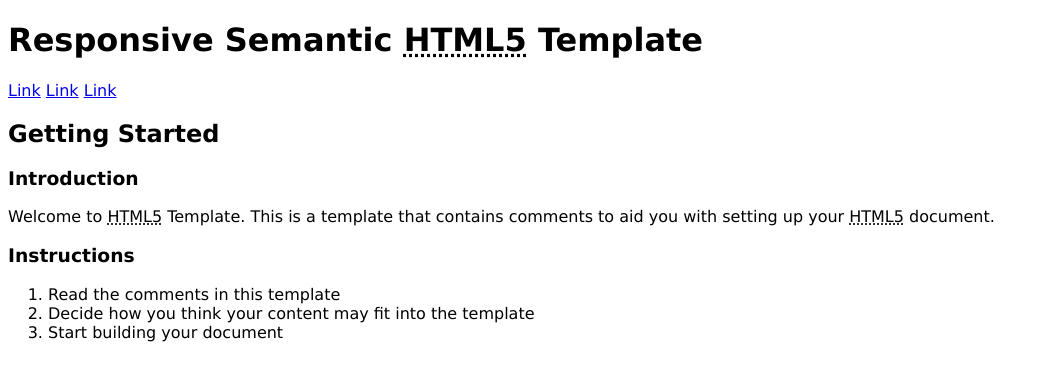
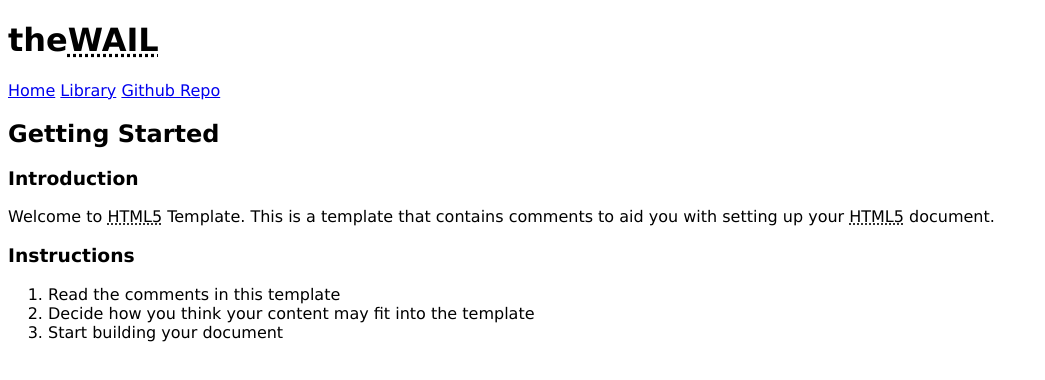
Before and after one commit to kyooreas/thewail-org, a plain HTML site: page index.html in a window 1280 px wide. Shown: the whole page, without its empty margins (0-1045 px from the left). Drawn offline with Linux system fonts and the light colour scheme.

Commit message:
Update header

```diff
--- a/index.html
+++ b/index.html
@@ -13,15 +13,15 @@
     <!-- ARIA: the landmark role "banner" is set as it is the prime heading or internal title of the page -->
     <header role="banner" class="sidenav">
 
-        <h1>Responsive Semantic <abbr title="HyperText Markup Language 5">HTML5</abbr> Template</h1>
+        <h1>the<abbr title="Web Accessibility Initiatives Library">WAIL</abbr></h1>
 
         <!-- ARIA: the landmark role "navigation" is added here as the element contains site navigation
         NOTE: The <nav> element does not have to be contained within a <header> element, even though the two examples on this page are. -->
         <nav role="navigation">
             <!-- This can contain your site navigation either in an unordered list or even a paragraph that contains links that allow users to navigate your site -->
-            <a href="#">Link</a>
-            <a href="#">Link</a>
-            <a href="#">Link</a>
+            <a href="#">Home</a>
+            <a href="#">Library</a>
+            <a href="#">Github Repo</a>
         </nav>
 
     </header>
```
